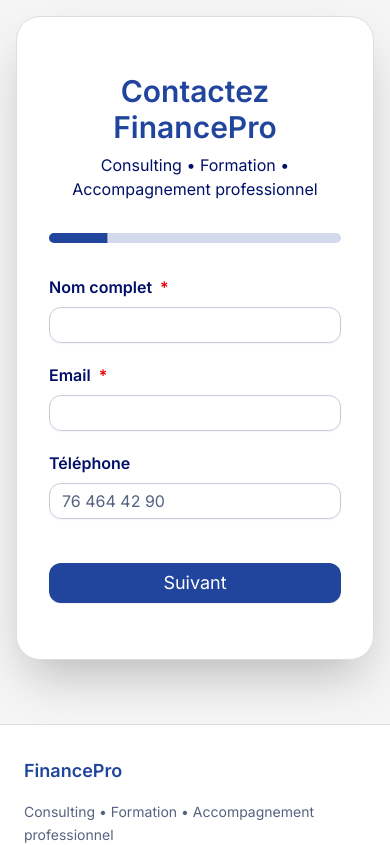
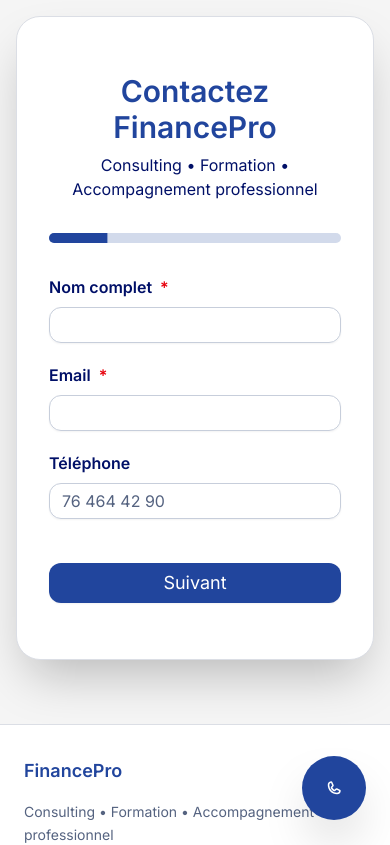
Before and after one commit to Likaz19/financepro-contact-f, a React (Vite) app: page / in a window 390 px wide. Shown: the top 845 px of the page. Built offline with nearby package versions, Linux system fonts and the light colour scheme.

Commit message:
Generated by Spark: Add a fixed floating contact button for quick access to phone or WhatsApp

```diff
--- a/src/App.tsx
+++ b/src/App.tsx
@@ -11,6 +11,7 @@ import { Progress } from "@/components/ui/progress"
 import { Alert, AlertDescription } from "@/components/ui/alert"
 import { Toaster, toast } from "sonner"
 import { Footer } from "@/components/Footer"
+import { FloatingContactButton } from "@/components/FloatingContactButton"
 
 type FormData = {
   name: string
@@ -216,6 +217,7 @@ function App() {
           </Card>
         </div>
         <Footer />
+        <FloatingContactButton />
       </div>
     )
   }
@@ -694,6 +696,7 @@ function App() {
         </Card>
       </div>
       <Footer />
+      <FloatingContactButton />
     </div>
   )
 }
--- /dev/null
+++ b/src/components/FloatingContactButton.tsx
@@ -0,0 +1,85 @@
+import { useState } from "react"
+import { motion, AnimatePresence } from "framer-motion"
+import { Phone, WhatsappLogo, X } from "@phosphor-icons/react"
+import { Button } from "@/components/ui/button"
+
+export function FloatingContactButton() {
+  const [isOpen, setIsOpen] = useState(false)
+
+  const toggleMenu = () => setIsOpen(!isOpen)
+
+  return (
+    <div className="fixed bottom-6 right-6 z-50">
+      <AnimatePresence>
+        {isOpen && (
+          <motion.div
+            initial={{ opacity: 0, y: 20, scale: 0.8 }}
+            animate={{ opacity: 1, y: 0, scale: 1 }}
+            exit={{ opacity: 0, y: 20, scale: 0.8 }}
+            transition={{ duration: 0.2, ease: "easeOut" }}
+            className="flex flex-col gap-3 mb-3"
+          >
+            <motion.a
+              href="tel:+221764644290"
+              whileHover={{ scale: 1.05 }}
+              whileTap={{ scale: 0.95 }}
+              className="flex items-center gap-3 bg-primary text-primary-foreground px-5 py-3 rounded-full shadow-lg hover:shadow-xl transition-shadow group"
+            >
+              <div className="w-10 h-10 rounded-full bg-primary-foreground/20 flex items-center justify-center group-hover:bg-primary-foreground/30 transition-colors">
+                <Phone size={20} weight="bold" />
+              </div>
+              <span className="font-semibold text-sm whitespace-nowrap">Appeler maintenant</span>
+            </motion.a>
+
+            <motion.a
+              href="https://wa.me/221764644290"
+              target="_blank"
+              rel="noopener noreferrer"
+              whileHover={{ scale: 1.05 }}
+              whileTap={{ scale: 0.95 }}
+              className="flex items-center gap-3 bg-[#25D366] text-white px-5 py-3 rounded-full shadow-lg hover:shadow-xl transition-shadow group"
+            >
+              <div className="w-10 h-10 rounded-full bg-white/20 flex items-center justify-center group-hover:bg-white/30 transition-colors">
+                <WhatsappLogo size={20} weight="bold" />
+              </div>
+              <span className="font-semibold text-sm whitespace-nowrap">WhatsApp</span>
+            </motion.a>
+          </motion.div>
+        )}
+      </AnimatePresence>
+
+      <motion.div whileHover={{ scale: 1.05 }} whileTap={{ scale: 0.95 }}>
+        <Button
+          onClick={toggleMenu}
+          size="lg"
+          className="w-16 h-16 rounded-full shadow-2xl hover:shadow-xl transition-all duration-300 p-0"
+          aria-label={isOpen ? "Fermer le menu de contact" : "Ouvrir le menu de contact"}
+        >
+          <AnimatePresence mode="wait">
+            {isOpen ? (
+              <motion.div
+                key="close"
+                initial={{ rotate: -90, opacity: 0 }}
+                animate={{ rotate: 0, opacity: 1 }}
+                exit={{ rotate: 90, opacity: 0 }}
+                transition={{ duration: 0.2 }}
+              >
+                <X size={28} weight="bold" />
+              </motion.div>
+            ) : (
+              <motion.div
+                key="phone"
+                initial={{ rotate: -90, opacity: 0 }}
+                animate={{ rotate: 0, opacity: 1 }}
+                exit={{ rotate: 90, opacity: 0 }}
+                transition={{ duration: 0.2 }}
+              >
+                <Phone size={28} weight="bold" />
+              </motion.div>
+            )}
+          </AnimatePresence>
+        </Button>
+      </motion.div>
+    </div>
+  )
+}
```
